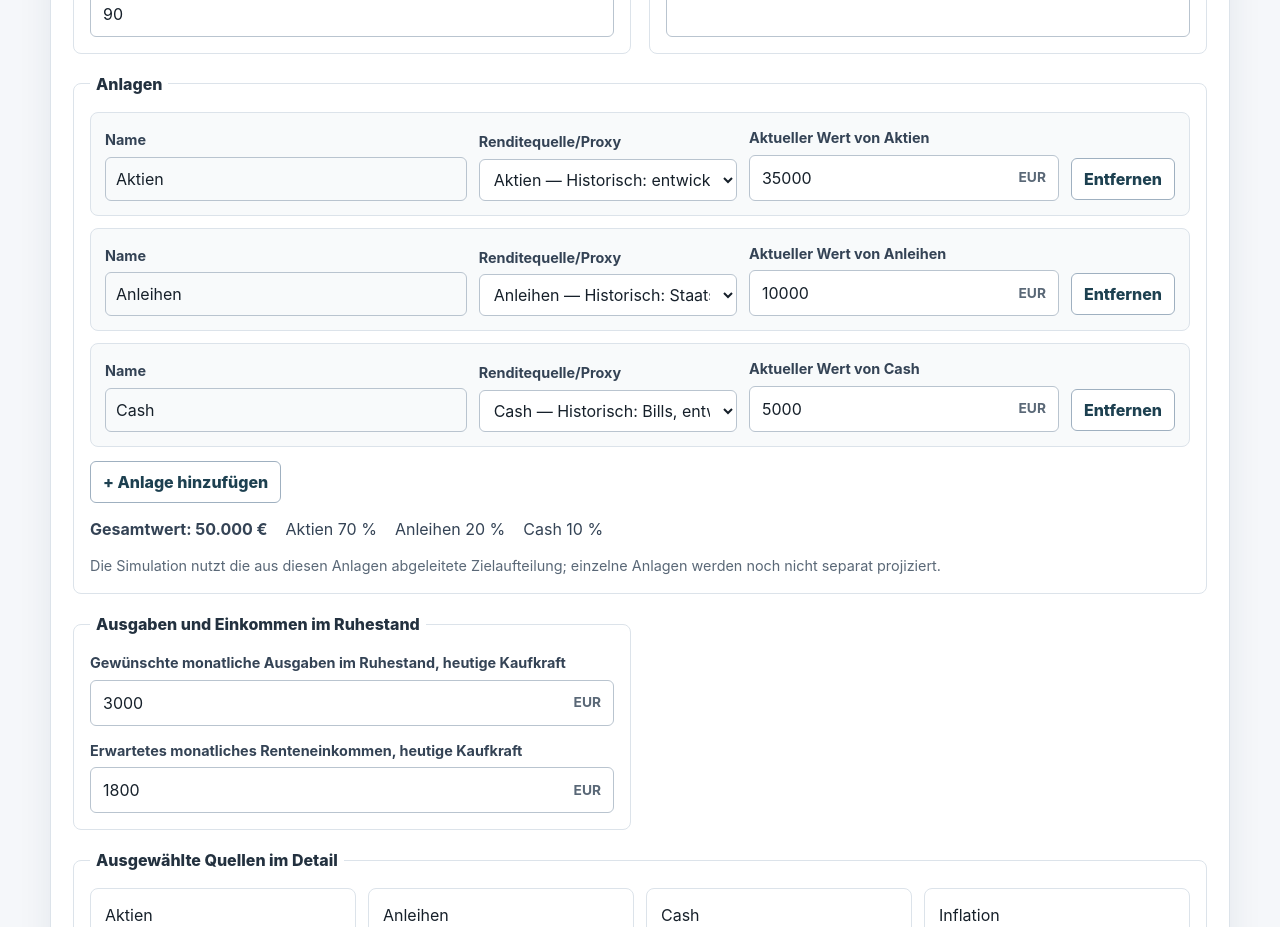
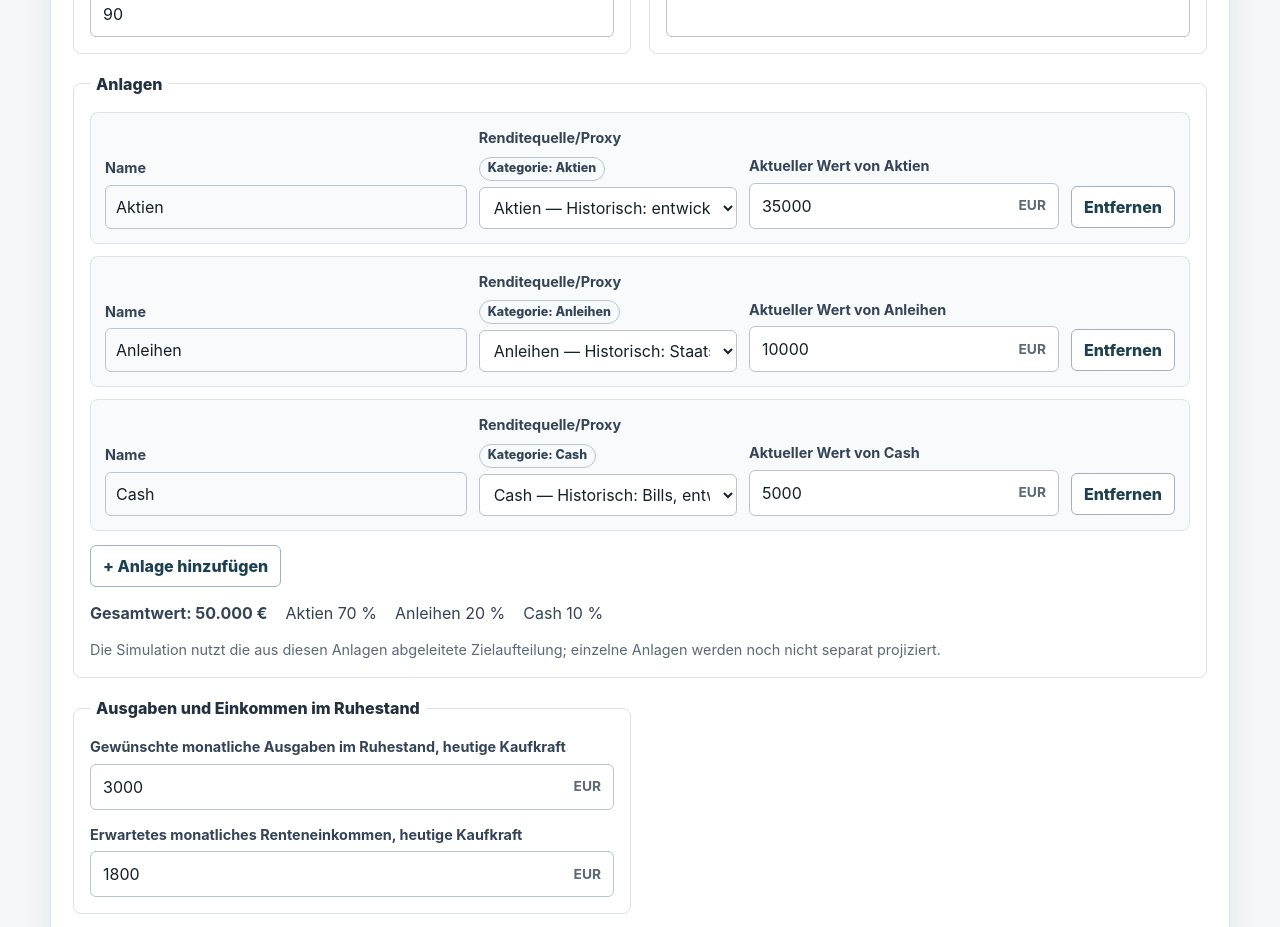
Before and after one commit to MaTeuff-bot/rentenlueckenrechner, a React (Vite) app: page / in a window 1280 px wide. Shown: the part 940-1867 px from the top of the page. Built offline with nearby package versions, Linux system fonts and the light colour scheme.

Commit message:
Polish bucket source selector UX (#25)
Co-authored-by: MaTeuff-bot <MaTeuff-bot@users.noreply.github.com>

```diff
--- a/src/features/rentenluecke/components/InputPanel/PortfolioBucketSection.tsx
+++ b/src/features/rentenluecke/components/InputPanel/PortfolioBucketSection.tsx
@@ -1,7 +1,12 @@
 import { CurrencyInput } from '../../../../shared/components/CurrencyInput'
 import type { PortfolioBucket } from '../../model/portfolioBuckets'
-import { getReturnSeriesOptions } from '../../model/historicalReturns'
-import { formatDropdownLabel } from './sourceDisplay'
+import {
+  getReturnSeriesCategory,
+  getReturnSeriesOptions,
+  type ReturnSeriesCategory,
+  type ReturnSeriesOption,
+} from '../../model/historicalReturns'
+import { formatDropdownLabel, formatSourceCategoryLabel } from './sourceDisplay'
 import type { AssetAllocation } from '../../model/stochasticReturns'
 
 type Props = {
@@ -16,8 +21,11 @@ type Props = {
 
 const percent = new Intl.NumberFormat('de-DE', { style: 'percent', maximumFractionDigits: 1 })
 const currency = new Intl.NumberFormat('de-DE', { style: 'currency', currency: 'EUR', maximumFractionDigits: 0 })
+const sourceCategoryOrder: ReturnSeriesCategory[] = ['equity', 'bond', 'cash']
 
 export function PortfolioBucketSection({ buckets, total, allocation, error, onUpdate, onAdd, onRemove }: Props) {
+  const sourceOptionGroups = groupReturnSourcesByCategory(getReturnSeriesOptions())
+
   return (
     <fieldset className="wide-fieldset portfolio-section">
       <legend>Anlagen</legend>
@@ -25,7 +33,7 @@ export function PortfolioBucketSection({ buckets, total, allocation, error, onUp
         {buckets.map((bucket, index) => {
           const fallbackName = `Anlage ${index + 1}`
           const label = bucket.name.trim() || fallbackName
-          const sourceOptions = getReturnSeriesOptions()
+          const category = getReturnSeriesCategory(bucket.returnSeriesId)
           return (
             <div className="portfolio-bucket" key={bucket.id}>
               <label className="field">
@@ -33,9 +41,16 @@ export function PortfolioBucketSection({ buckets, total, allocation, error, onUp
                 <input type="text" aria-label={`Name von ${label}`} value={bucket.name} placeholder={fallbackName} onChange={(event) => onUpdate(bucket.id, { name: event.target.value })} />
               </label>
               <label className="field">
-                <span className="field-label">Renditequelle/Proxy</span>
+                <span className="field-label-row">
+                  <span className="field-label">Renditequelle/Proxy</span>
+                  <span className="source-category-chip">Kategorie: {formatSourceCategoryLabel(category)}</span>
+                </span>
                 <select aria-label={`Renditequelle/Proxy von ${label}`} value={bucket.returnSeriesId} onChange={(event) => onUpdate(bucket.id, { returnSeriesId: event.target.value })}>
-                  {sourceOptions.map((option) => <option key={option.id} value={option.id}>{formatDropdownLabel(option)}</option>)}
+                  {sourceOptionGroups.map((group) => (
+                    <optgroup key={group.category} label={formatSourceCategoryLabel(group.category)}>
+                      {group.options.map((option) => <option key={option.id} value={option.id}>{formatDropdownLabel(option)}</option>)}
+                    </optgroup>
+                  ))}
                 </select>
               </label>
               <CurrencyInput id={`portfolio-value-${bucket.id}`} label={`Aktueller Wert von ${label}`} value={bucket.value} error={!Number.isFinite(bucket.value) || bucket.value < 0 ? 'Bitte einen nicht negativen Wert eingeben.' : undefined} onChange={(value) => onUpdate(bucket.id, { value })} />
@@ -56,3 +71,10 @@ export function PortfolioBucketSection({ buckets, total, allocation, error, onUp
     </fieldset>
   )
 }
+
+function groupReturnSourcesByCategory(options: ReturnSeriesOption[]): Array<{ category: ReturnSeriesCategory; options: ReturnSeriesOption[] }> {
+  return sourceCategoryOrder.map((category) => ({
+    category,
+    options: options.filter((option) => getReturnSeriesCategory(option.id) === category),
+  })).filter((group) => group.options.length > 0)
+}
--- a/src/features/rentenluecke/components/InputPanel/sourceDisplay.ts
+++ b/src/features/rentenluecke/components/InputPanel/sourceDisplay.ts
@@ -4,6 +4,7 @@ import {
   isFixedInflationSource,
   type HistoricalReturnSeries,
   type InflationSourceOption,
+  type ReturnSeriesCategory,
   type ReturnSeriesOption,
   type SyntheticReturnSeries,
   getReturnSeriesCategory,
@@ -27,7 +28,7 @@ export function isHistoricalSource(source: ReturnSeriesOption): source is Histor
 
 export function formatDropdownLabel(source: ReturnSeriesOption): string {
   const category = getReturnSeriesCategory(source.id)
-  const categoryLabel = category === 'equity' ? 'Aktien' : category === 'bond' ? 'Anleihen' : 'Cash'
+  const categoryLabel = formatSourceCategoryLabel(category)
   if (isGeneratedSyntheticSource(source)) {
     return `${categoryLabel} — ${source.label}`
   }
@@ -45,6 +46,13 @@ export function formatDropdownLabel(source: ReturnSeriesOption): string {
   }
 
   return source.label
+}
+
+export function formatSourceCategoryLabel(category: ReturnSeriesCategory | undefined): string {
+  if (category === 'equity') return 'Aktien'
+  if (category === 'bond') return 'Anleihen'
+  if (category === 'cash') return 'Cash'
+  return 'Unbekannt'
 }
 
 export function formatInflationDropdownLabel(source: InflationSourceOption): string {
--- a/src/styles.css
+++ b/src/styles.css
@@ -146,6 +146,28 @@ legend {
   color: #344355;
   font-size: 0.9rem;
   font-weight: 700;
+}
+
+.field-label-row {
+  display: flex;
+  flex-wrap: wrap;
+  align-items: center;
+  justify-content: space-between;
+  gap: 8px;
+}
+
+.source-category-chip {
+  display: inline-flex;
+  align-items: center;
+  min-height: 24px;
+  border: 1px solid #b9c4cf;
+  border-radius: 999px;
+  background: #f8fbfc;
+  color: #344355;
+  padding: 3px 8px;
+  font-size: 0.78rem;
+  font-weight: 800;
+  line-height: 1.2;
 }
 
 .field-control {
```
Also changed, not shown: 1 other file (tests, documents, lock files or other folders).
